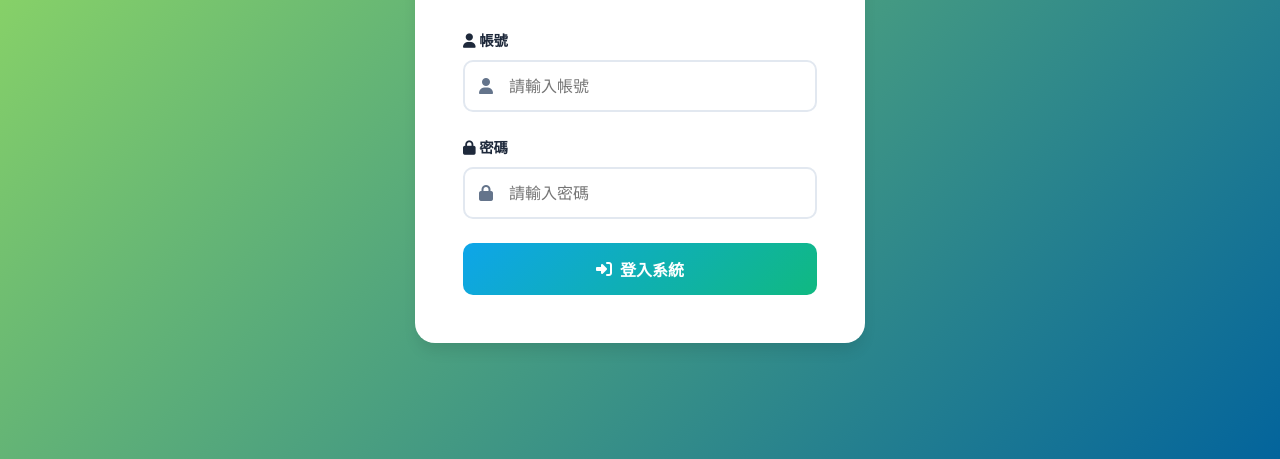
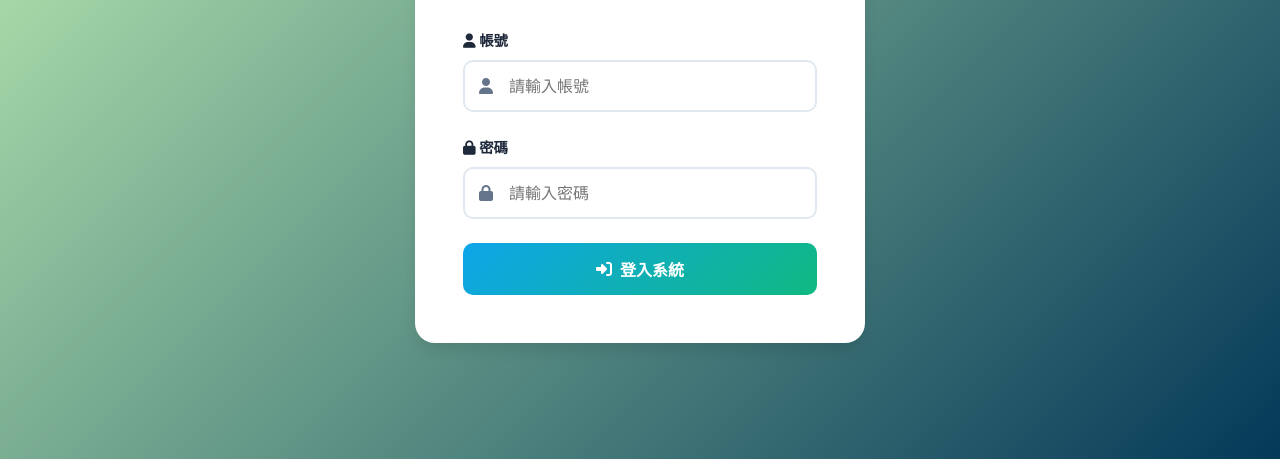
Before and after one commit to TCC-AI/GAIESG, a plain HTML site: page index.html in a window 1280 px wide. Shown: the part 341-800 px from the top of the page. Drawn offline with nearby package versions, Linux system fonts and the light colour scheme.

Commit message:
Update index.html

```diff
--- a/index.html
+++ b/index.html
@@ -41,7 +41,7 @@
 
         body {
             font-family: 'Inter', 'Noto Sans TC', sans-serif;
-            background: linear-gradient(135deg, #a0e65e 0%, #03649c 100%);
+            background: linear-gradient(135deg, #c5f7b7 0%, #043959 100%);
             min-height: 100vh;
             color: var(--text-primary);
             line-height: 1.6;
```
